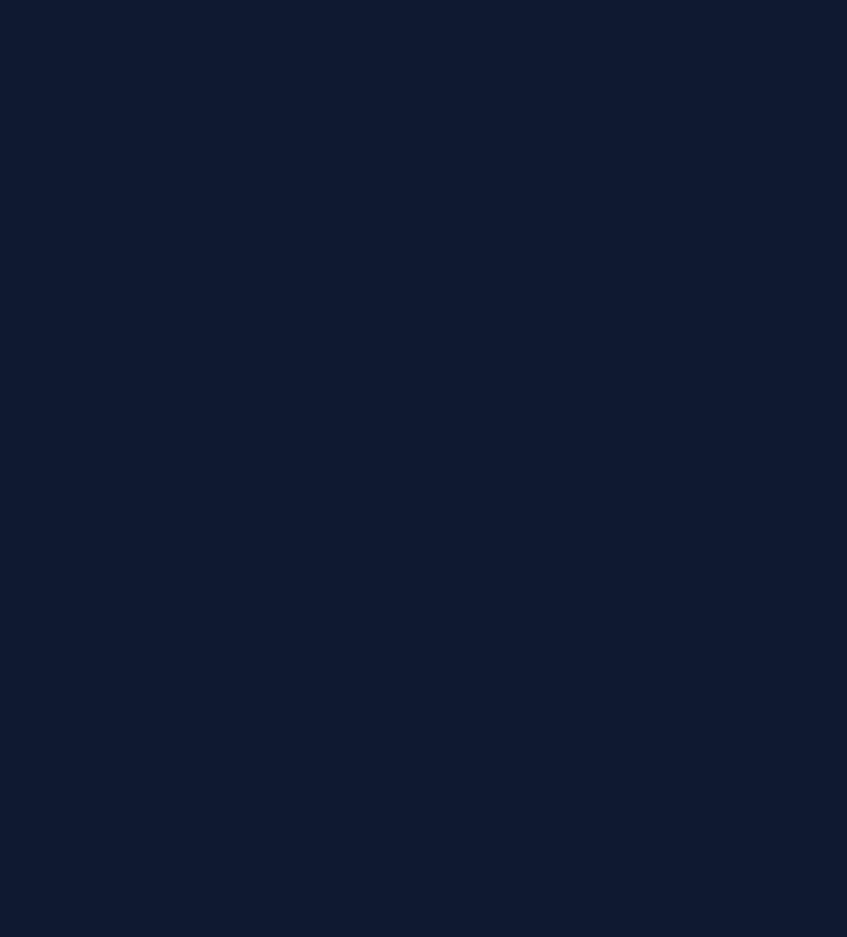
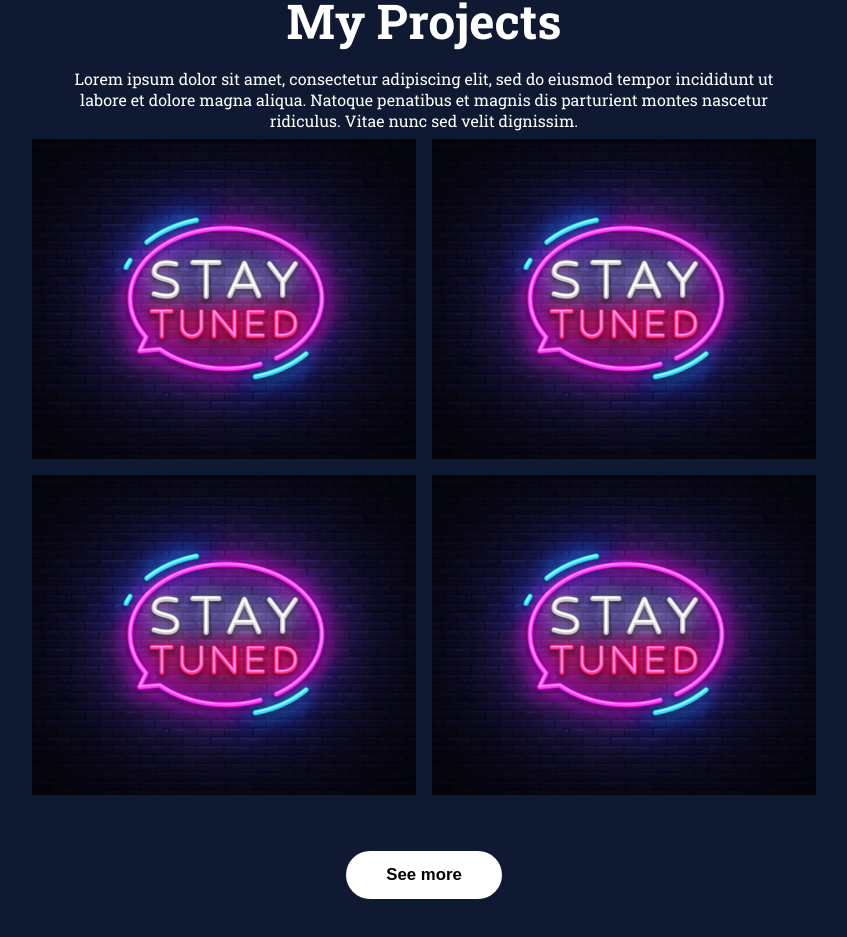
Before and after one commit to jonida19/Portofolio, a React (Create React App) app: page / in a window 1280 px wide. Shown: the part 1580-2517 px from the top of the page, without its empty margins (216-1063 px from the left). Before the commit the page ends 1553 px from the top, so only its background shows below. Built offline with nearby package versions, Linux system fonts and the light colour scheme.

Commit message:
added the Projects section

```diff
--- a/src/App.js
+++ b/src/App.js
@@ -1,6 +1,7 @@
 import Navbar from "./components/NavBar/Navbar";
 import Introduction from "./components/Intro/Introduction";
 import Skills from "./components/Skills/Skills";
+import Projects from "./components/Works/Projects";
 
 function App() {
   return (
@@ -8,6 +9,7 @@ function App() {
       <Navbar />
       <Introduction />
       <Skills />
+      <Projects />
     </div>
   );
 }
--- a/src/components/Skills/skills.css
+++ b/src/components/Skills/skills.css
@@ -42,7 +42,8 @@
 }
 
 .skillBar:hover {
-  box-shadow: 0 0 20px #4c6ab0;
+  /* box-shadow: 0 0 20px #4c6ab0; */
+  box-shadow: 5px 5px 10px #f4b268;
 }
 
 .skillBarImg {
--- /dev/null
+++ b/src/components/Works/Projects.jsx
@@ -0,0 +1,21 @@
+import React from 'react'
+import "../Works/projects.css"
+import stayTuned from "../../assets/stayTuned.jpg"
+
+const Projects = () => {
+  return (
+    <section id="works">
+        <h2 className="worksTitle">My Projects</h2>
+        <span className="worksDesc">Lorem ipsum dolor sit amet, consectetur adipiscing elit, sed do eiusmod tempor incididunt ut labore et dolore magna aliqua. Natoque penatibus et magnis dis parturient montes nascetur ridiculus. Vitae nunc sed velit dignissim.</span>
+        <div className="worksImgs">
+            <img src={stayTuned} alt="" className="worksImg" />
+            <img src={stayTuned} alt="" className="worksImg" />
+            <img src={stayTuned} alt="" className="worksImg" />
+            <img src={stayTuned} alt="" className="worksImg" />
+        </div>
+        <button className="workBtn">See more</button>
+    </section>
+  )
+}
+
+export default Projects
--- /dev/null
+++ b/src/components/Works/projects.css
@@ -0,0 +1,65 @@
+#works {
+    margin: 0 auto;
+    min-height: calc(100vh - 4rem);
+    width: 100vw;
+    max-width: 60rem;
+    display: flex;
+    flex-direction: column;
+    align-items: center;
+    justify-content: center;
+    text-align: center;
+    padding: 0 1rem;
+}
+
+.worksTitle {
+    margin: 1rem 0;
+    font-size: 3rem;
+}
+
+.worksDesc {
+    font-weight: 300;
+    font-size: 1rem;
+    max-width: 45rem;
+}
+
+.worksImgs {
+    display: flex;
+    align-items: center;
+    justify-content: center;
+    flex-wrap: wrap;
+    width: 100vw;
+    max-width: 65rem;
+}
+
+.worksImg {
+    object-fit: cover;
+    height: 20rem;
+    margin: 0.5rem;
+}
+
+.workBtn {
+    border: none;
+    height: 3rem;
+    background: white;
+    color: black;
+    display: flex;
+    align-items: center;
+    justify-content: center;
+    padding: 0.5rem 2.5rem;
+    margin: 3rem 0;
+    border-radius: 2rem;
+    transition: box-shadow 0.3s;
+    font-weight: 600;
+    font-size: 1.05rem;
+}
+
+.workBtn:hover{
+    box-shadow: 0 0 10px #f4b268;
+}
+
+@media screen and (max-width: 585px) {
+    .worksImg {
+        height: 48vw;
+    }
+
+}
```
Also changed, not shown: src/assets/stayTuned.jpg (added).
